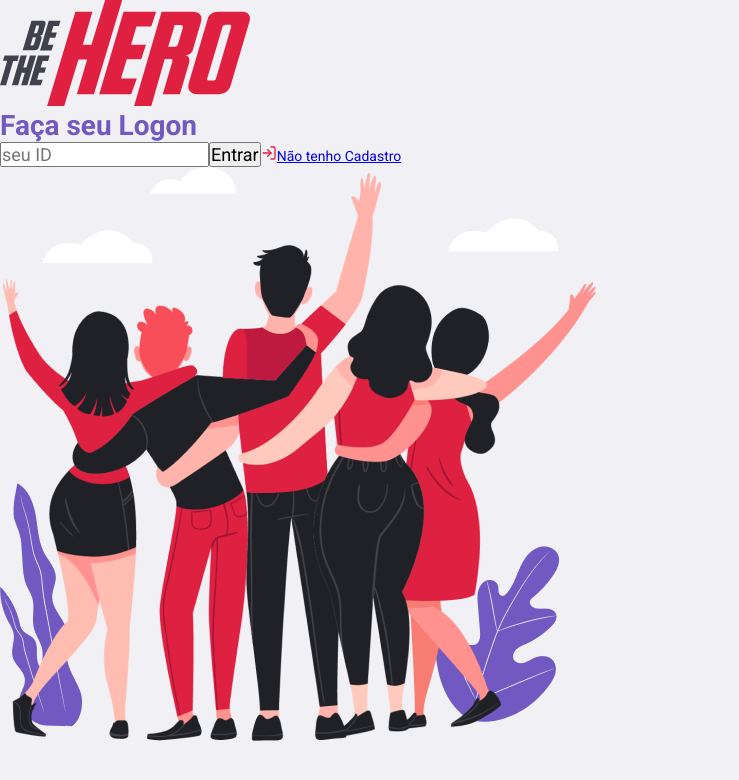
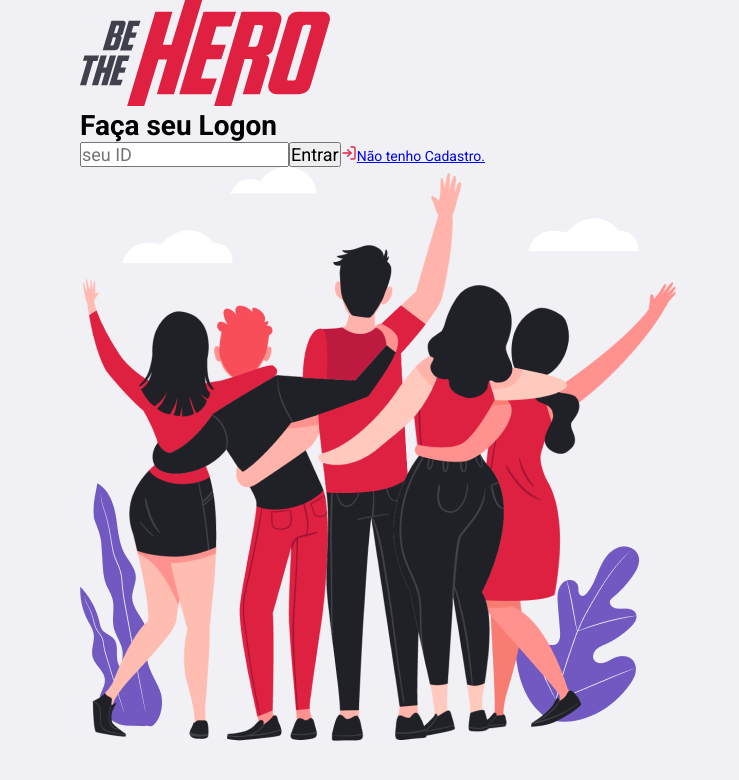
Before and after one commit to douglasabnovato/be-the-hero, a React (Create React App) app in the folder frontend/: page / in a window 1280 px wide. Shown: the top 780 px of the page, without its empty margins (0-739 px from the left). Built offline with nearby package versions, Linux system fonts and the light colour scheme.

Commit message:
v2.3.8. estilização page logon

```diff
--- a/frontend/src/pages/Logon/index.js
+++ b/frontend/src/pages/Logon/index.js
@@ -16,7 +16,7 @@ export default function Logon(){
                 <button type="submit">Entrar</button>
                 <a href="/register">
                     <FiLogIn size={16} color="#E02041"/>
-                    Não tenho Cadastro
+                    Não tenho Cadastro.
                 </a>
             </form>
             <img src={ heroesImg } alt="Heroes"/>
--- a/frontend/src/pages/Logon/styles.css
+++ b/frontend/src/pages/Logon/styles.css
@@ -1,3 +1,6 @@
-h1 {
-    color: #7159c1;
+.logon-container {
+    width: 100%;
+    max-width: 1120px;
+    height: 100vh;
+    margin: 0 auto;
 }
```
Also changed, not shown: 1 other file (tests, documents, lock files or other folders).
